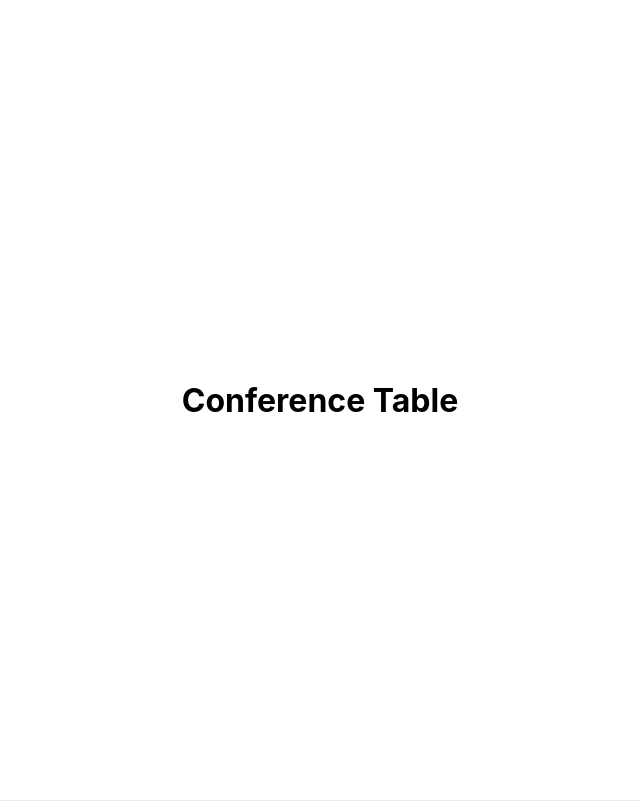
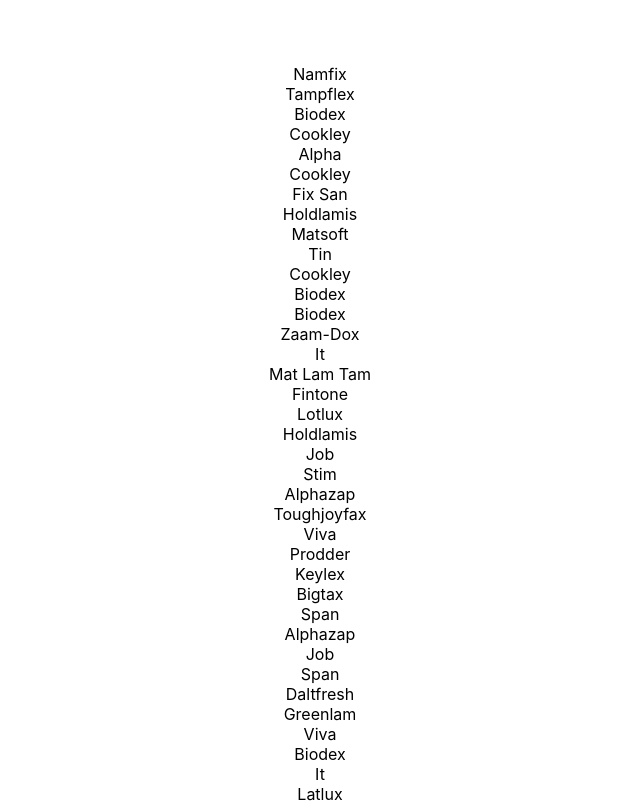
Before and after one commit to craig-mcgowan/conference-tracker, a Next.js app: page / in a window 1280 px wide. Shown: the top 803 px of the page, without its empty margins (320-960 px from the left). Built offline with nearby package versions, Linux system fonts and the light colour scheme.

Commit message:
loads data into table

```diff
--- a/components/conference-table.jsx
+++ b/components/conference-table.jsx
@@ -1,6 +1,36 @@
+import { useEffect, useState } from "react"
 
 export default function ConferenceTable(props) {
+  const [confData, setConfData]= useState([])
+
+  const getData = () => {
+    fetch('data.json', {
+      headers : {
+        'Content-Type': 'application/json',
+        'Accept': 'application/json'
+      }
+    }).then(function (response) {
+      console.log(response)
+      return response.json()
+    }).then(function (myJson) {
+      setConfData(myJson)
+    })
+  }
+
+  useEffect(() => {
+    getData();
+  }, []);
+
+  const TableContents = confData.map((conf) => {
+    return (
+      <div key={conf.id}>
+        <span>{conf.conference_name}</span>
+      </div>
+    )
+  })
+
   return (
-    <h1>Conference Table</h1>
+    // <h1>Conference Table</h1>
+    TableContents
   )
 }
```
Also changed, not shown: public/data.json (renamed from public/MOCK_DATA (1).json).
